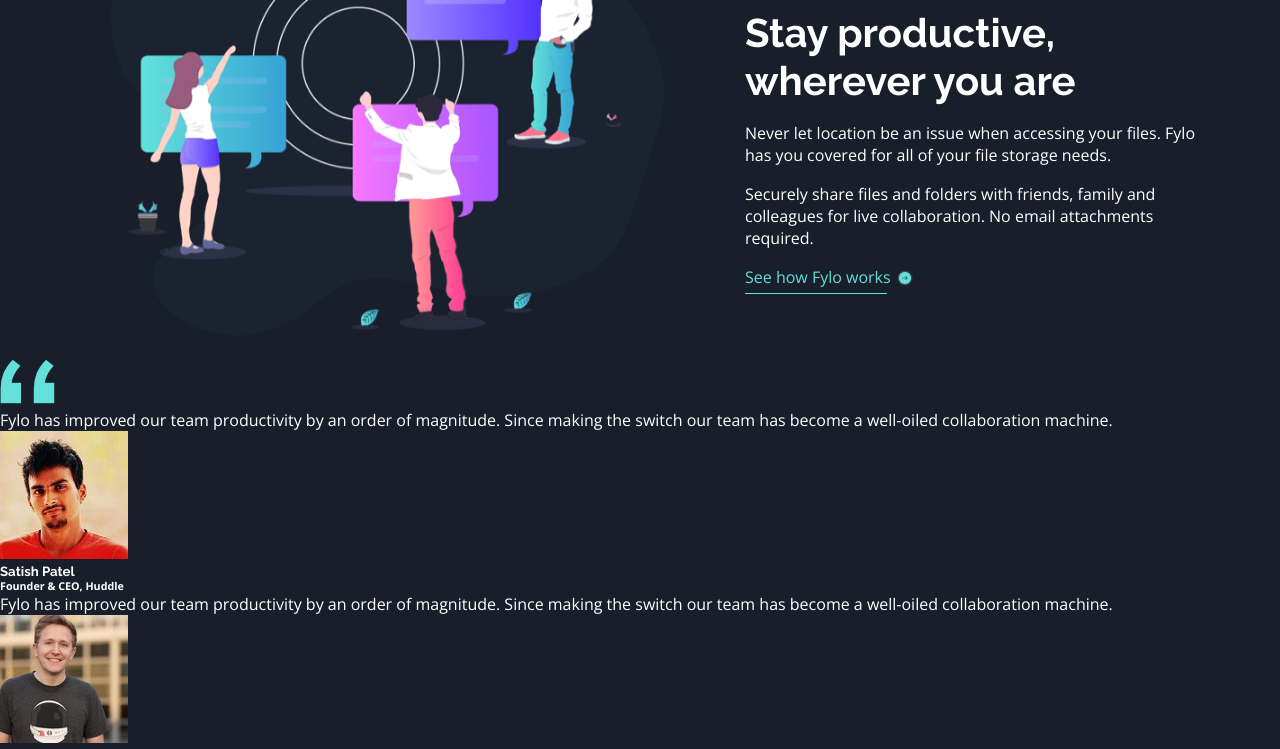
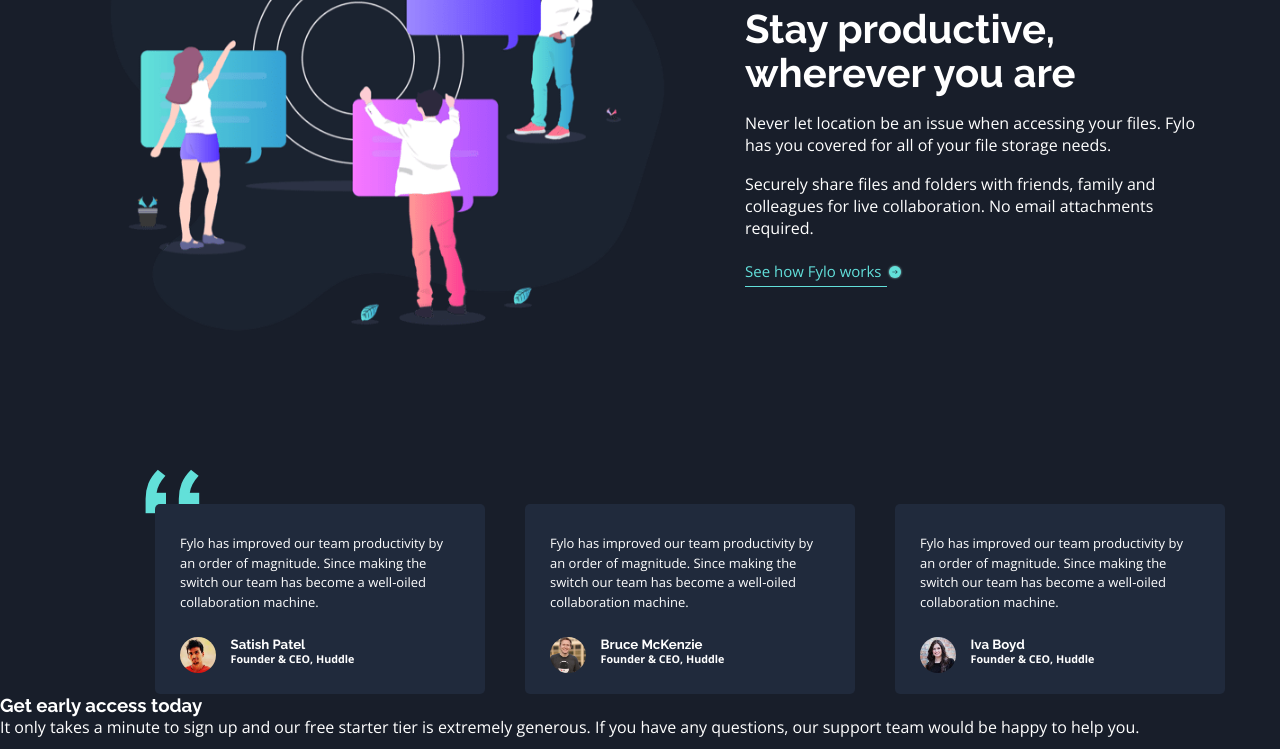
Before and after one commit to boolienautocrat/Fylo-landing-page, a plain HTML site: page index.html in a window 1280 px wide. Shown: the part 2059-2808 px from the top of the page. Drawn offline with nearby package versions, Linux system fonts and the light colour scheme.

Commit message:
completed testimony section

```diff
--- a/style.css
+++ b/style.css
@@ -66,6 +66,10 @@ h5 {
   font-family: "Raleway", sans-serif;
 }
 
+.features {
+  display: flex;
+}
+
 .benefits span::after {
   content: "";
   display: block;
@@ -81,6 +85,15 @@ h5 {
 .benefits span img {
   position: relative;
   left: 2px;
+}
+
+.testimony {
+  display: flex;
+}
+
+.test-card {
+  border-radius: 5px;
+  background-color: hsl(219, 30%, 18%);
 }
 
 @media screen and (min-width: 300px) and (max-width: 425px) {
@@ -184,6 +197,7 @@ h5 {
 
   .features {
     padding: 20px 20px;
+    flex-direction: column;
   }
 
   .feat-card {
@@ -228,11 +242,10 @@ h5 {
   }
 
   .testimony {
-    display: flex;
-    gap: 25px;
+    gap: 1.5625rem;
     flex-direction: column;
     text-align: left;
-    padding: 150px 20px 0;
+    padding: 150px 5.33% 0;
   }
 
   .big-quotes {
@@ -243,11 +256,9 @@ h5 {
   }
 
   .test-card {
-    border-radius: 5px;
     padding: 25px 20px;
     margin: 0 auto;
     width: 89.553%;
-    background-color: hsl(219, 30%, 18%);
   }
 
   .test-card p {
@@ -259,7 +270,7 @@ h5 {
 
   .test-card img {
     border-radius: 100px;
-    width: 38px;
+    width: 14.62%;
   }
 
   .client-name {
@@ -455,11 +466,10 @@ h5 {
   }
 
   .features {
-    gap: 100px;
+    gap: 95px;
     flex-wrap: wrap;
     width: 75%;
     margin: 0 auto;
-    display: flex;
     padding: 0 50px;
   }
 
@@ -511,7 +521,7 @@ h5 {
   }
 
   .benefits-info h3 {
-    line-height: 1.2;
+    line-height: 1.1;
     font-size: 40px;
     display: inline-block;
     width: 350px;
@@ -521,7 +531,52 @@ h5 {
     width: 31.3%;
   }
 
+  .benefits span {
+    font-size: 15px;
+    margin-top: 5px;
+  }
+
   .benefits span img {
     top: 3px;
   }
+
+  .big-quotes {
+    z-index: -1;
+    align-self: baseline;
+    position: relative;
+    left: 85px;
+    bottom: 35px;
+  }
+
+  .testimony {
+    gap: 40px;
+    padding: 0 60px;
+    margin: 150px 0 0;
+  }
+
+  .test-card {
+    height: 190px;
+    flex-basis: 27%;
+    display: block;
+    padding: 30px 25px 25px;
+  }
+
+  .test-card img {
+    width: 13%;
+    border-radius: 50px;
+  }
+
+  .test-card p {
+    line-height: 1.5;
+    font-size: 13px;
+    width: 280px;
+    margin-bottom: 25px;
+  }
+
+  .client-name {
+    display: inline-block;
+    position: relative;
+    left: 10px;
+    bottom: 10px;
+  }
 }
```
